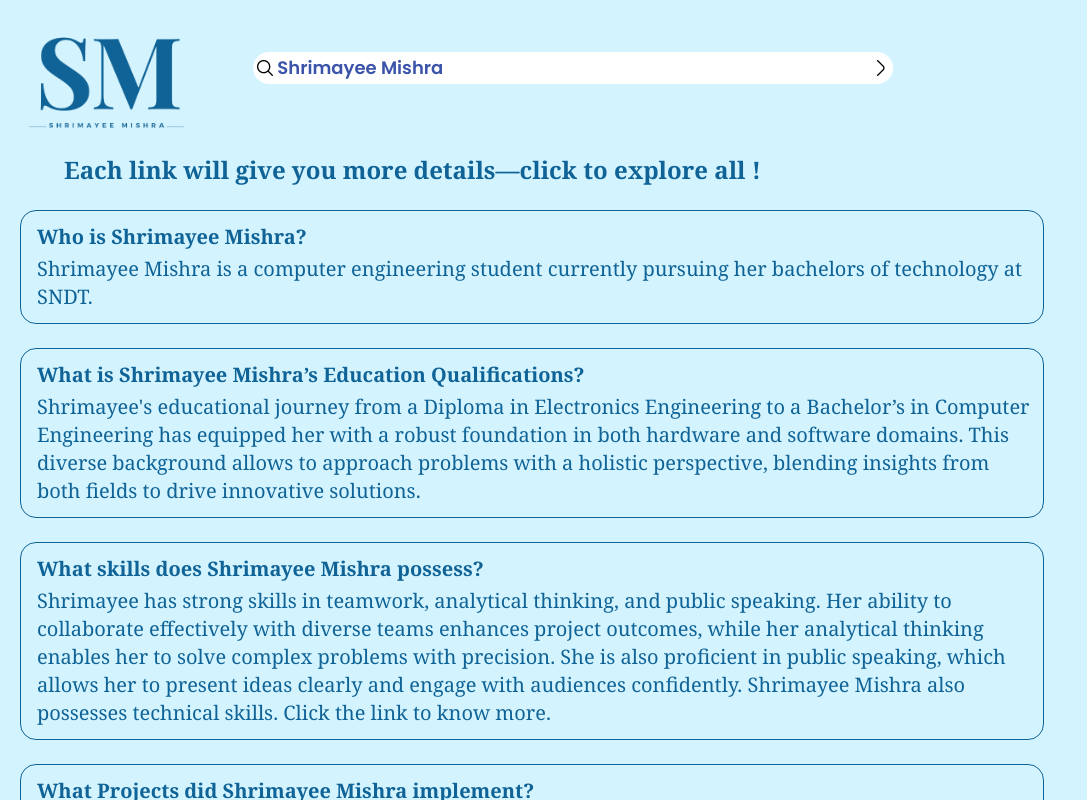
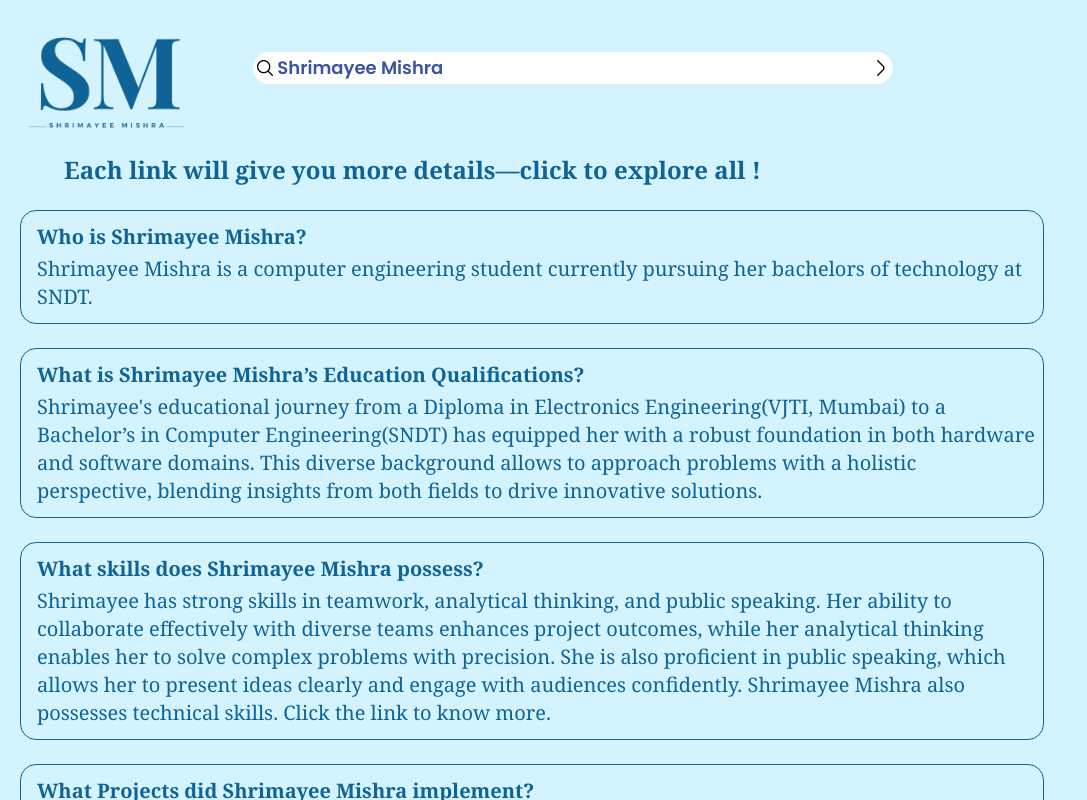
Before and after one commit to shrimayeemishra/Portfolio-Website, a React (Create React App) app: page /search in a window 1280 px wide. Shown: the whole page, without its empty margins (0-1087 px from the left). Built offline with nearby package versions, Linux system fonts and the light colour scheme.

Commit message:
minor changes

```diff
--- a/src/pages/searchpage.js
+++ b/src/pages/searchpage.js
@@ -35,7 +35,7 @@ const SearchPage = () => {
         <Link to="/main#education">
           <PromptBox
             p1="What is Shrimayee Mishra’s Education Qualifications?"
-            p2="Shrimayee's educational journey from a Diploma in Electronics Engineering to a Bachelor’s in Computer Engineering has
+            p2="Shrimayee's educational journey from a Diploma in Electronics Engineering(VJTI, Mumbai) to a Bachelor’s in Computer Engineering(SNDT) has
             equipped her with a robust foundation in both hardware and software domains. This diverse background allows to approach problems
             with a holistic perspective, blending insights from both fields to drive innovative solutions."
           />
```
